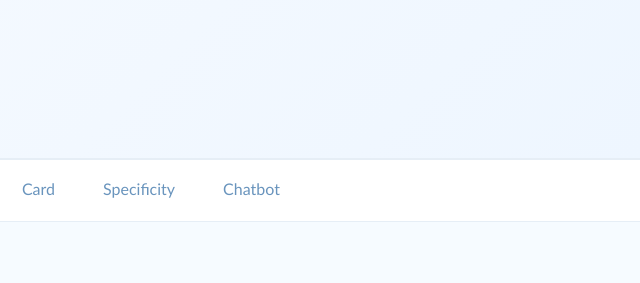
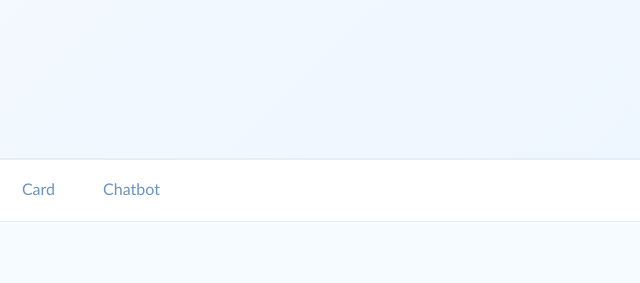
Before and after one commit to mariar05/HW2, a plain HTML site: page jobs.html in a window 1280 px wide. Shown: the top 283 px of the page, 640-1280 px from the left. Drawn offline with Linux system fonts and the light colour scheme.

Commit message:
Fix HTML formatting and structure in jobs.html

```diff
--- a/jobs.html
+++ b/jobs.html
@@ -25,7 +25,6 @@
                 <li><a href="contact.html">Apply</a></li>
                 <li><a href="overview.html">Overview</a></li>
                 <li><a href="card.html">Card</a></li>
-                <li><a href="specificity.html">Specificity</a></li>
                 <li><a href="chatbot.html">Chatbot</a></li>
             </ul>
         </div>
```
